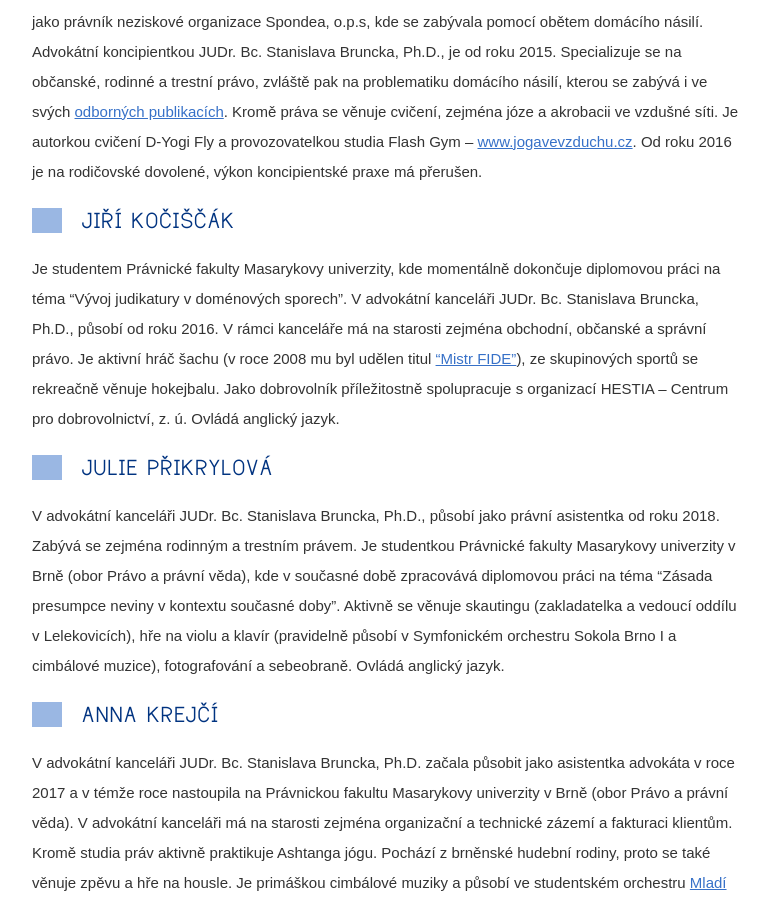
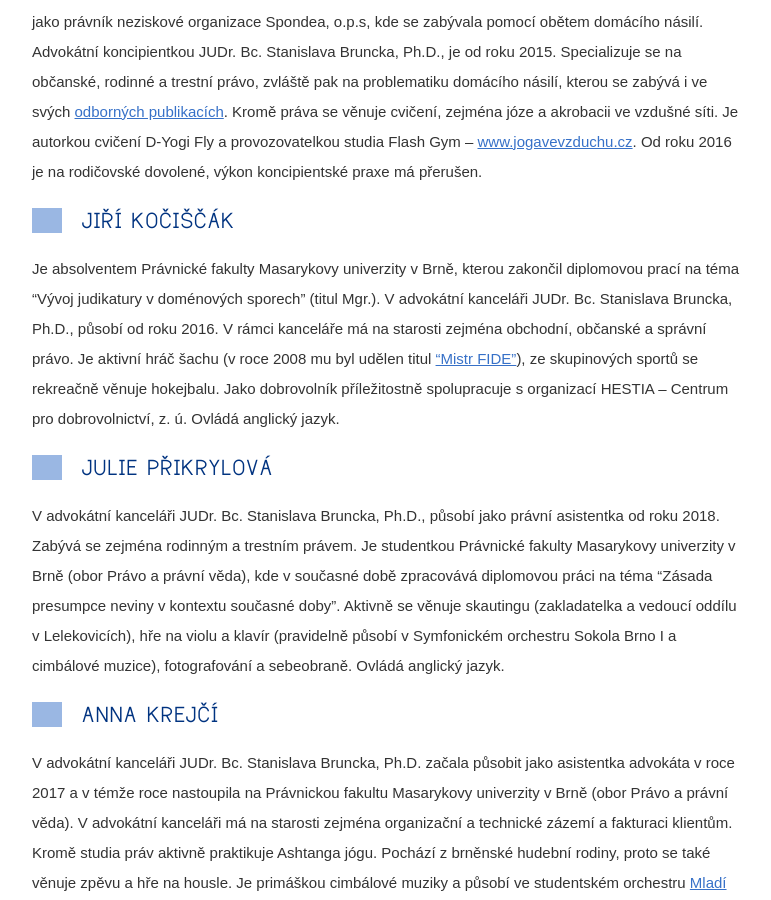
Before and after one commit to Pave91/bruncko-web, a Jekyll site: the page built from osoby-v-kancelari.md, in a window 1280 px wide and 900 px high, scrolled down 2065 px. Shown: the whole window, without its empty margins (38-809 px from the left). Built offline with Jekyll 4.4.1, drawn with Linux system fonts in a browser that asks for light colours; nearby versions of some CDN libraries.

Commit message:
Update osoby-v-kancelari.md

```diff
--- a/osoby-v-kancelari.md
+++ b/osoby-v-kancelari.md
@@ -42,7 +42,7 @@ Od roku 2016 je na rodičovské dovolené, výkon koncipientské praxe má přer
 
 
 ## Jiří Kočiščák
-Je studentem Právnické fakulty Masarykovy univerzity, kde momentálně dokončuje diplomovou práci na téma "Vývoj judikatury v doménových sporech". V advokátní kanceláři JUDr. Bc. Stanislava Bruncka, Ph.D., působí od roku 2016. V rámci kanceláře má na starosti zejména obchodní, občanské a správní právo.
+Je absolventem Právnické fakulty Masarykovy univerzity v Brně, kterou zakončil diplomovou prací na téma "Vývoj judikatury v doménových sporech" (titul Mgr.). V advokátní kanceláři JUDr. Bc. Stanislava Bruncka, Ph.D., působí od roku 2016. V rámci kanceláře má na starosti zejména obchodní, občanské a správní právo.
 Je aktivní hráč šachu (v roce 2008 mu byl udělen titul ["Mistr FIDE"](https://ratings.fide.com/topfed.phtml?ina=1&country=CZE)), ze skupinových sportů se rekreačně věnuje hokejbalu. Jako dobrovolník příležitostně spolupracuje s organizací HESTIA – Centrum pro dobrovolnictví, z. ú. Ovládá anglický jazyk.
 
 
```
